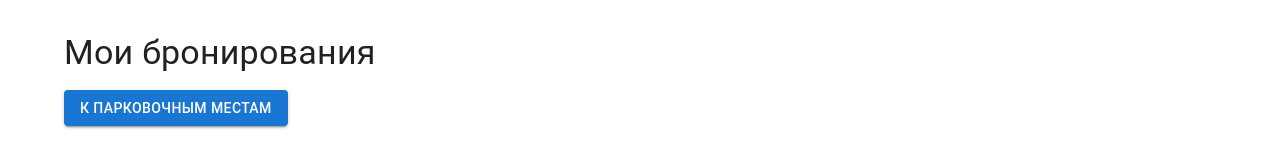
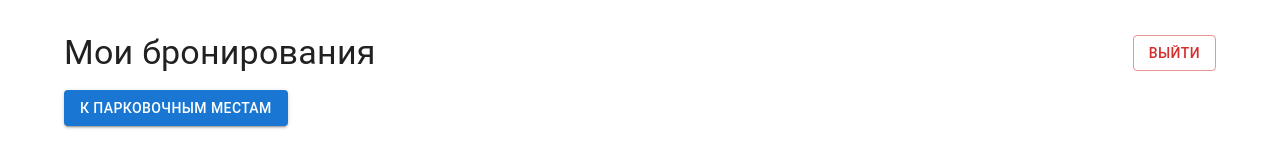
Before and after one commit to 7RIPL/parking, a React (Create React App) app in the folder frontend/: page /reservations in a window 1280 px wide. Shown: the top 160 px of the page. Built offline with nearby package versions, Linux system fonts and the light colour scheme; no server answers.

Commit message:
Update ReservationsPage.tsx

```diff
--- a/frontend/src/pages/ReservationsPage.tsx
+++ b/frontend/src/pages/ReservationsPage.tsx
@@ -1,16 +1,24 @@
 import React from 'react';
 import ReservationHistory from '../components/ReservationHistory';
-import { Button, Container, Typography } from '@mui/material';
+import { Button, Container, Typography, Box } from '@mui/material';
 import { useNavigate } from 'react-router-dom';
 
 const ReservationsPage: React.FC = () => {
     const navigate = useNavigate();
 
+    const handleLogout = () => {
+        localStorage.removeItem('token');
+        navigate('/login');
+    };
+
     return (
         <Container>
-            <Typography variant="h4" sx={{ mt: 4, mb: 2 }}>
-                Мои бронирования
-            </Typography>
+            <Box display="flex" justifyContent="space-between" alignItems="center" sx={{ mt: 4, mb: 2 }}>
+                <Typography variant="h4">Мои бронирования</Typography>
+                <Button variant="outlined" color="error" onClick={handleLogout}>
+                    Выйти
+                </Button>
+            </Box>
             <Button
                 variant="contained"
                 onClick={() => navigate('/parking-spots')}
```
